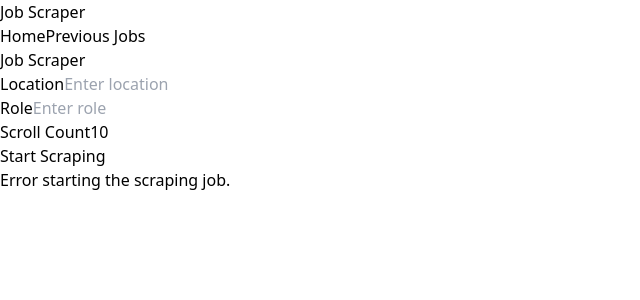
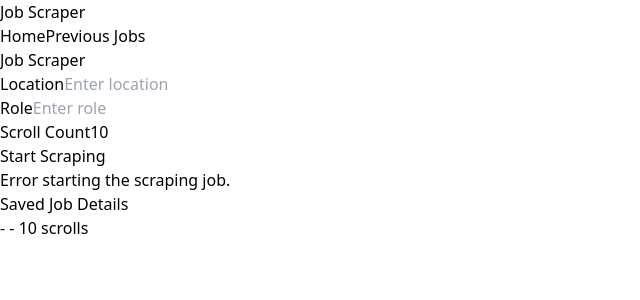
Before and after one commit to vaishnav-mk/scrutina, a React (Vite) app in the folder frontend/: page / in a window 1280 px wide. Both pictures are taken after a click on the button "Start Scraping". Shown: the top 300 px of the page, without its empty margins (0-640 px from the left). Built offline with nearby package versions, Linux system fonts and the light colour scheme; no server answers.

Commit message:
qol improvements

```diff
--- a/frontend/package.json
+++ b/frontend/package.json
@@ -11,6 +11,7 @@
   },
   "dependencies": {
     "axios": "^1.7.7",
+    "date-fns": "^4.1.0",
     "react": "^18.3.1",
     "react-dom": "^18.3.1",
     "react-router-dom": "^6.28.0"
--- a/frontend/src/components/JobForm.jsx
+++ b/frontend/src/components/JobForm.jsx
@@ -1,4 +1,4 @@
-import React, { useState } from "react";
+import React, { useState, useEffect } from "react";
 import axios from "axios";
 import { useNavigate } from "react-router-dom";
 
@@ -7,8 +7,14 @@ function JobForm() {
   const [role, setRole] = useState("");
   const [scroll, setScroll] = useState(10);
   const [status, setStatus] = useState("");
-  const [jobId, setJobId] = useState(null);
   const navigate = useNavigate();
+
+  const [savedJobs, setSavedJobs] = useState([]);
+
+  useEffect(() => {
+    const storedJobs = JSON.parse(localStorage.getItem("jobDetails")) || [];
+    setSavedJobs(storedJobs);
+  }, []);
 
   const handleScrapeJob = async () => {
     try {
@@ -17,18 +23,24 @@ function JobForm() {
       });
 
       const newJobId = response.data.job_id;
-      setJobId(newJobId);
       setStatus("Job started. Waiting for completion...");
-
-      const savedJobs = JSON.parse(localStorage.getItem("jobs")) || [];
-      savedJobs.push({ jobId: newJobId, status: "pending" });
-      localStorage.setItem("jobs", JSON.stringify(savedJobs));
 
       navigate(`/results/${newJobId}`);
     } catch (error) {
       console.error("Error starting the scraping job:", error);
       setStatus("Error starting the scraping job.");
     }
+
+    const newJobDetail = { location, role, scroll };
+    const updatedJobs = [newJobDetail, ...savedJobs];
+    localStorage.setItem("jobDetails", JSON.stringify(updatedJobs));
+    setSavedJobs(updatedJobs);
+  };
+
+  const handleClickSavedJob = (jobDetail) => {
+    setLocation(jobDetail.location);
+    setRole(jobDetail.role);
+    setScroll(jobDetail.scroll);
   };
 
   return (
@@ -75,6 +87,23 @@ function JobForm() {
         </button>
 
         {status && <p className="text-center mt-4">{status}</p>}
+
+        {savedJobs.length > 0 && (
+          <div className="mt-4">
+            <h3 className="text-lg font-semibold">Saved Job Details</h3>
+            <ul className="space-y-2">
+              {savedJobs.map((jobDetail, index) => (
+                <li
+                  key={index}
+                  className="cursor-pointer text-indigo-600 hover:text-indigo-800"
+                  onClick={() => handleClickSavedJob(jobDetail)}
+                >
+                  {jobDetail.location} - {jobDetail.role} - {jobDetail.scroll} scrolls
+                </li>
+              ))}
+            </ul>
+          </div>
+        )}
       </div>
     </div>
   );
--- a/frontend/src/components/JobResults.jsx
+++ b/frontend/src/components/JobResults.jsx
@@ -17,7 +17,7 @@ function JobResults() {
         const response = await axios.get(`${import.meta.env.VITE_BACKEND_URL}/job/${jobId}`);
         setJobData(response.data.job_data);
         setJobDetails(response.data);
-        setStatus("Job data loaded.");
+        setStatus("Pending job data...");
         if (response.data.status === "pending") {
           startPolling();
         }
--- a/frontend/src/components/PreviousJobs.jsx
+++ b/frontend/src/components/PreviousJobs.jsx
@@ -1,6 +1,6 @@
 import React, { useState, useEffect } from "react";
 import { useNavigate } from "react-router-dom";
-import { formatDistanceToNow } from 'date-fns';
+import { formatDistanceToNow, formatDistance } from "date-fns";
 
 function PreviousJobs() {
   const [jobsList, setJobsList] = useState([]);
@@ -56,8 +56,9 @@ function PreviousJobs() {
           >
             <h3 className="text-lg font-semibold">Job ID: {job.job_id}</h3>
             <p className="text-sm text-gray-600">Status: {job.status}</p>
-            <p className="text-sm text-gray-600">Created At: {formatDistanceToNow(new Date(job.created_at), { addSuffix: true })}</p>
-            <p className="text-sm text-gray-600">Completed At: {job.completed_at ? formatDistanceToNow(new Date(job.completed_at), { addSuffix: true }) : "N/A"}</p>
+            <p className="text-sm text-gray-600">Created At: {job.created_at ? new Date(job.created_at).toLocaleString() : "N/A"}</p>
+            <p className="text-sm text-gray-600">Completed At: {job.completed_at ? new Date(job.completed_at).toLocaleString(): "N/A"}</p>
+            <p className="text-sm text-gray-600">Took: {job.completed_at && job.created_at ? formatDistance(new Date(job.created_at), new Date(job.completed_at)) : "N/A"}</p>
           </div>
         ))}
       </div>
```
Also changed, not shown: 2 other files (tests, documents, lock files or other folders).
